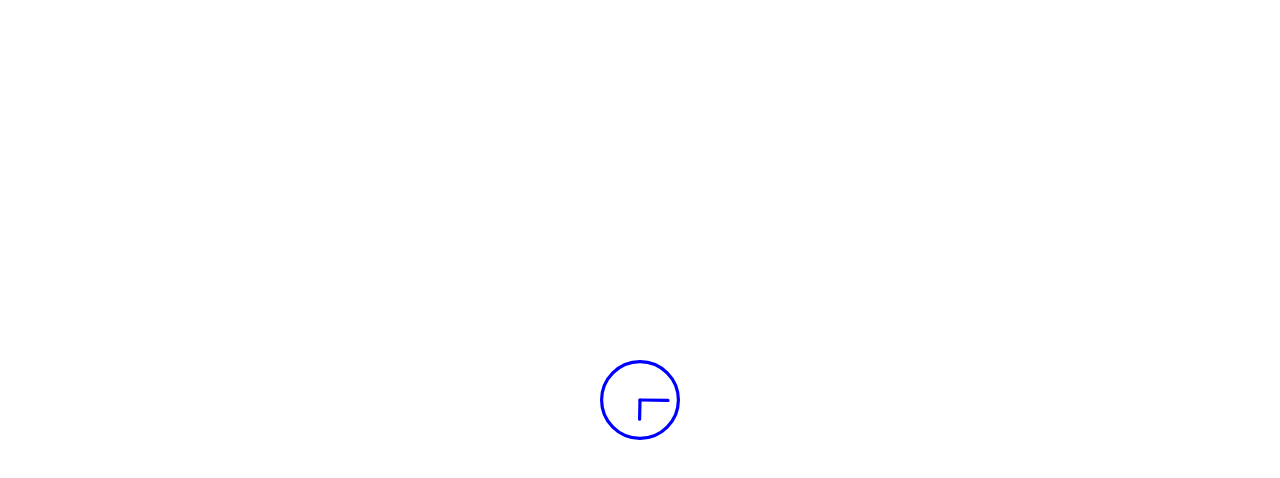
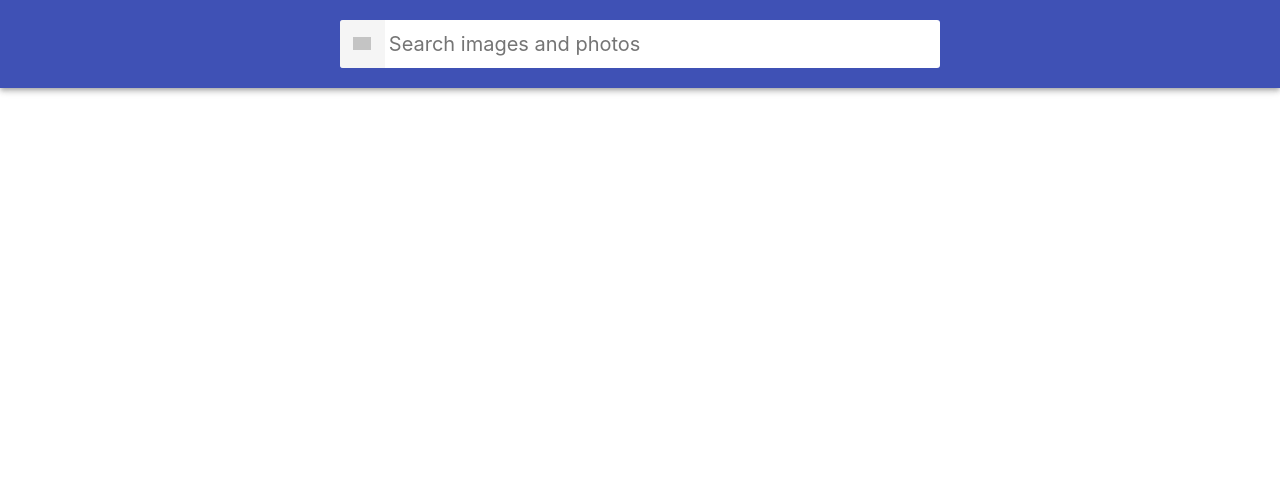
Before and after one commit to petekostrytsya/goit-react-hw-03-image-finder, a React (Create React App) app: page / in a window 1280 px wide. Shown: the top 478 px of the page. Built offline with nearby package versions, Linux system fonts and the light colour scheme; grey boxes are pictures that could not be loaded.

Commit message:
add Searchbar

```diff
--- a/package.json
+++ b/package.json
@@ -12,6 +12,7 @@
     "react-dom": "^18.1.0",
     "react-loader-spinner": "^5.3.4",
     "react-scripts": "5.0.1",
+    "react-toastify": "^9.1.3",
     "styled-components": "^5.3.10",
     "web-vitals": "^2.1.3"
   },
--- a/src/components/App.jsx
+++ b/src/components/App.jsx
@@ -1,11 +1,13 @@
 import { Loader } from './Loader/Loader';
 import { Button } from './Button/Button';
+import { Modal } from './Modal/Modal';
+import { Searchbar } from './Searchbar/Searchbar';
 
 export const App = () => {
   return (
-    <Button/>,
+    <Searchbar/>
 
-    <Loader/>
+
 
   );
 };
--- /dev/null
+++ b/src/components/Searchbar/Searchbar.jsx
@@ -0,0 +1,52 @@
+import { Component } from 'react';
+import { toast } from 'react-toastify';
+import { Header, Form, Button, ButtonLabel, Input } from './Searchbar.styled';
+
+
+export class Searchbar extends Component {
+  state = {
+    searchQuery: ``,
+  };
+
+  handleQueryChange = ({ currentTarget: { value } }) => {
+    this.setState({ searchQuery: value.toLowerCase() });
+  };
+
+    handleSubmit = e => {
+        e.preventDefault()
+        const searchQuery = this.state.searchQuery.trim();
+
+
+    if (searchQuery.trim() === '') {
+      toast.info('Please, enter search word!');
+      return;
+    }
+
+    this.props.onSubmit(searchQuery);
+    this.setState({ searchQuery: '' });
+  };
+
+  render() {
+    const { searchQuery } = this.state;
+    return (
+      <Header>
+        <Form onSubmit={this.handleSubmit}>
+            <Button type="submit">
+                <ButtonLabel>Search</ButtonLabel>
+            </Button>
+
+            <Input
+            className="input"
+            type="text"
+            autocomplete="off"
+            autoFocus
+            placeholder="Search images and photos"
+            name="searchQuery"
+            value={searchQuery}
+            onChange={this.handleQueryChange}
+            />
+        </Form>
+      </Header>
+    );
+  }
+}
--- a/src/components/Searchbar/Searchbar.styled.jsx
+++ b/src/components/Searchbar/Searchbar.styled.jsx
@@ -0,0 +1,74 @@
+import styled from "styled-components";
+
+
+export const Header = styled.header`
+    top: 0;
+    left: 0;
+    position: sticky;
+    z-index: 1100;
+    display: flex;
+    justify-content: center;
+    align-items: center;
+    min-height: 64px;
+    padding-right: 24px;
+    padding-left: 24px;
+    padding-top: 12px;
+    padding-bottom: 12px;
+    color: #fff;
+    background-color: #3f51b5;
+    box-shadow: 0px 2px 4px -1px rgba(0, 0, 0, 0.2),
+                0px 4px 5px 0px rgba(0, 0, 0, 0.14), 0px 1px 10px 0px rgba(0, 0, 0, 0.12);
+`
+
+export const Form = styled.form`
+    display: flex;
+    align-items: center;
+    width: 100%;
+    max-width: 600px;
+    background-color: #fff;
+    border-radius: 3px;
+    overflow: hidden;
+`
+
+export const Button = styled.button`
+    display: inline-block;
+    width: 48px;
+    height: 48px;
+    border: 0;
+    background-image: url('https://image.flaticon.com/icons/svg/149/149852.svg');
+    background-size: 40%;
+    background-repeat: no-repeat;
+    background-position: center;
+    opacity: 0.6;
+    transition: opacity 250ms cubic-bezier(0.4, 0, 0.2, 1);
+    cursor: pointer;
+    outline: none;
+
+    &:hover,
+    &:focus {
+        opacity: 1;
+    }
+`
+
+export const ButtonLabel = styled.span`
+    position: absolute;
+    width: 1px;
+    height: 1px;
+    padding: 0;
+    overflow: hidden;
+    clip: rect(0, 0, 0, 0);
+    white-space: nowrap;
+    clip-path: inset(50%);
+    border: 0;
+`
+
+export const Input = styled.input`
+    display: inline-block;
+    width: 100%;
+    font: inherit;
+    font-size: 20px;
+    border: none;
+    outline: none;
+    padding-left: 4px;
+    padding-right: 4px;
+`
```
Also changed, not shown: 1 other file (tests, documents, lock files or other folders).
